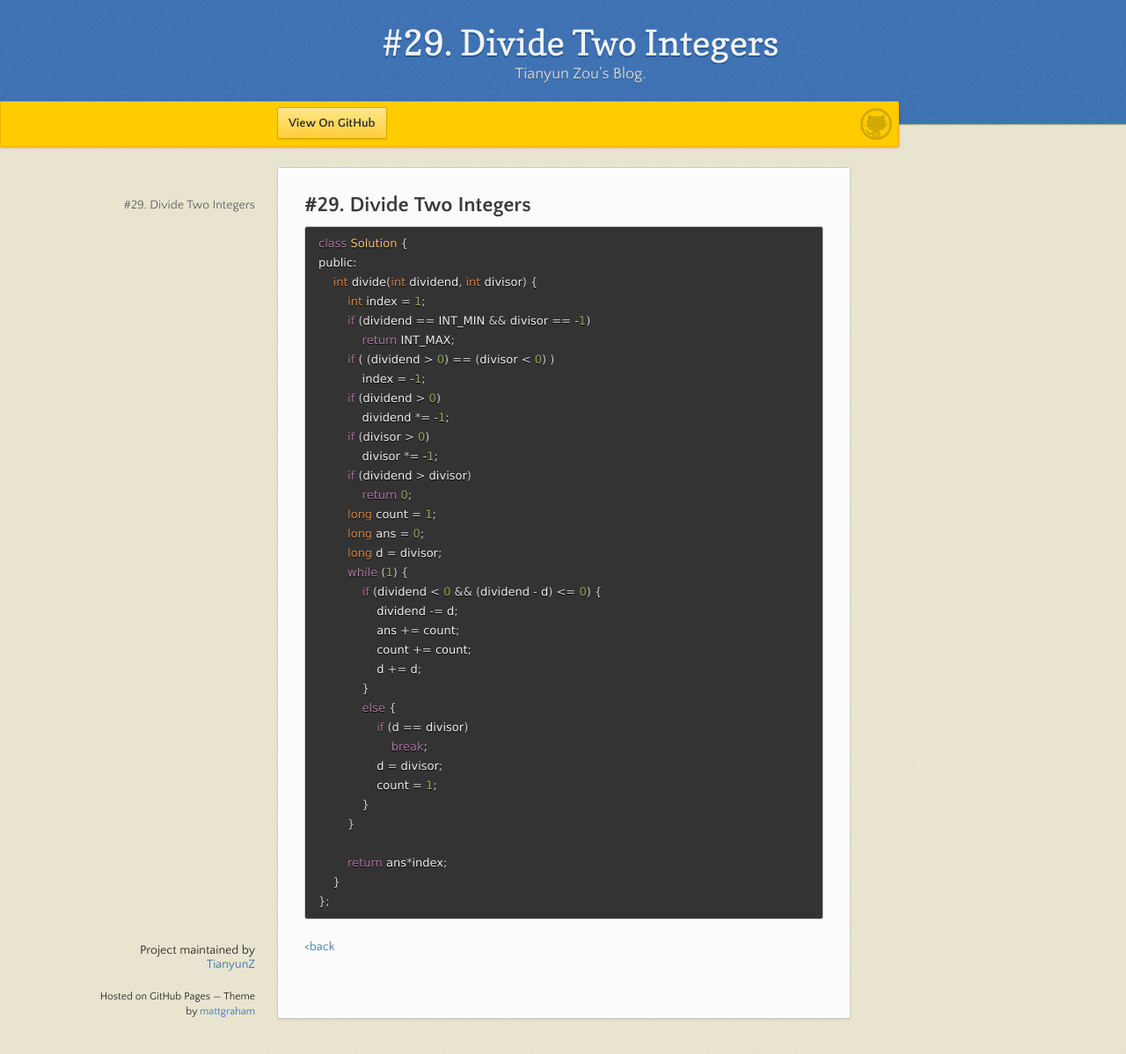
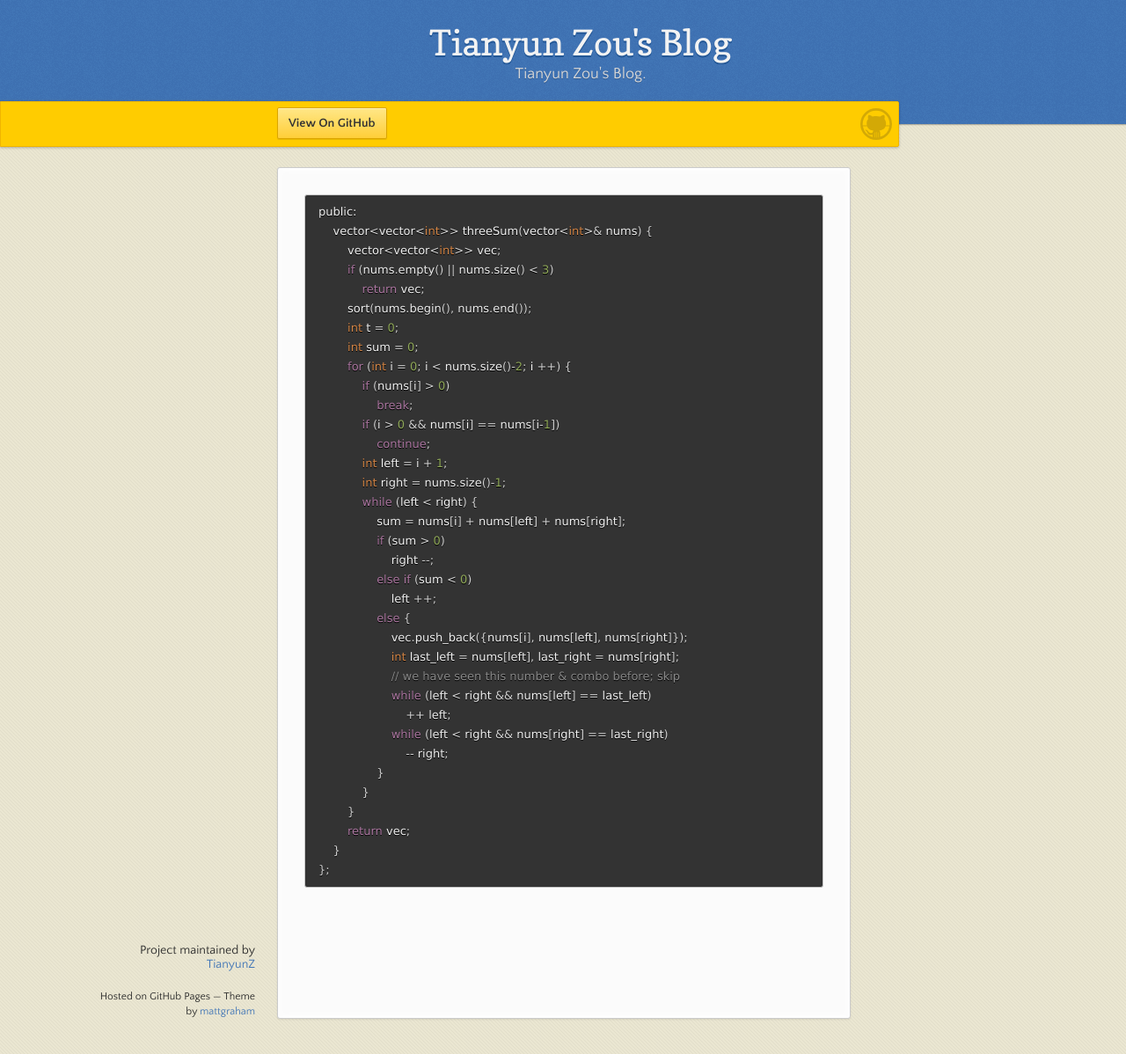
Before and after one commit to TianyunZ/Leetcode-Solutions, a Jekyll site: the page built from problem-29.md, in a window 1280 px wide and 1198 px high. Shown: the whole window at 88% size. Built offline with Jekyll 4.4.1, drawn with Linux system fonts in a browser that asks for light colours; our own code applies the rules of GitHub Pages for plain Markdown files.

Commit message:
修改文件: problem-29.md

````diff
--- a/problem-29.md
+++ b/problem-29.md
@@ -1,46 +1,42 @@
 ---
 layout: default
-2019-11-15
+2019-11-16
 ---
 
-## #29. Divide Two Integers
-
 ```cpp
-class Solution {
 public:
-    int divide(int dividend, int divisor) {
-        int index = 1;
-        if (dividend == INT_MIN && divisor == -1)
-            return INT_MAX;
-        if ( (dividend > 0) == (divisor < 0) )
-            index = -1;
-        if (dividend > 0)
-            dividend *= -1;
-        if (divisor > 0)
-            divisor *= -1;
-        if (dividend > divisor)
-            return 0;
-        long count = 1;
-        long ans = 0;
-        long d = divisor;
-        while (1) {
-            if (dividend < 0 && (dividend - d) <= 0) {
-                dividend -= d;
-                ans += count;
-                count += count;
-                d += d;
-            }
-            else {
-                if (d == divisor)
-                    break;
-                d = divisor;
-                count = 1;
+    vector<vector<int>> threeSum(vector<int>& nums) {
+        vector<vector<int>> vec;
+        if (nums.empty() || nums.size() < 3)
+            return vec;
+        sort(nums.begin(), nums.end());
+        int t = 0;
+        int sum = 0;
+        for (int i = 0; i < nums.size()-2; i ++) {
+            if (nums[i] > 0)
+                break;
+            if (i > 0 && nums[i] == nums[i-1])
+                continue;
+            int left = i + 1;
+            int right = nums.size()-1;
+            while (left < right) {
+                sum = nums[i] + nums[left] + nums[right];
+                if (sum > 0)
+                    right --;
+                else if (sum < 0)
+                    left ++;
+                else {
+                    vec.push_back({nums[i], nums[left], nums[right]});
+                    int last_left = nums[left], last_right = nums[right];
+                    // we have seen this number & combo before; skip
+                    while (left < right && nums[left] == last_left)
+                        ++ left;
+                    while (left < right && nums[right] == last_right)
+                        -- right;
+                }
             }
         }
-
-        return ans*index;
+        return vec;
     }
 };
 ```
-
-[<back](./)
````
